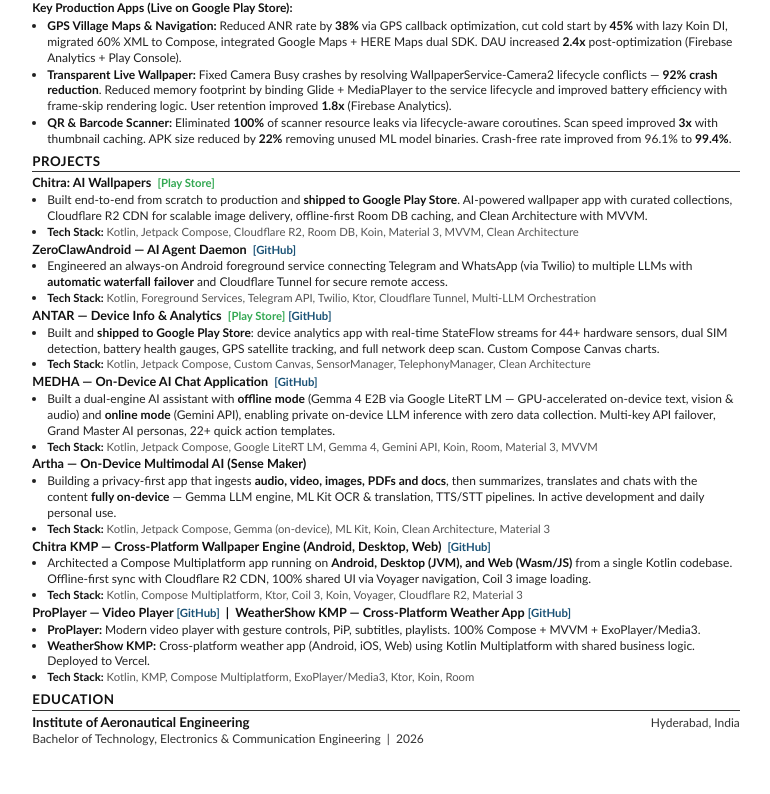
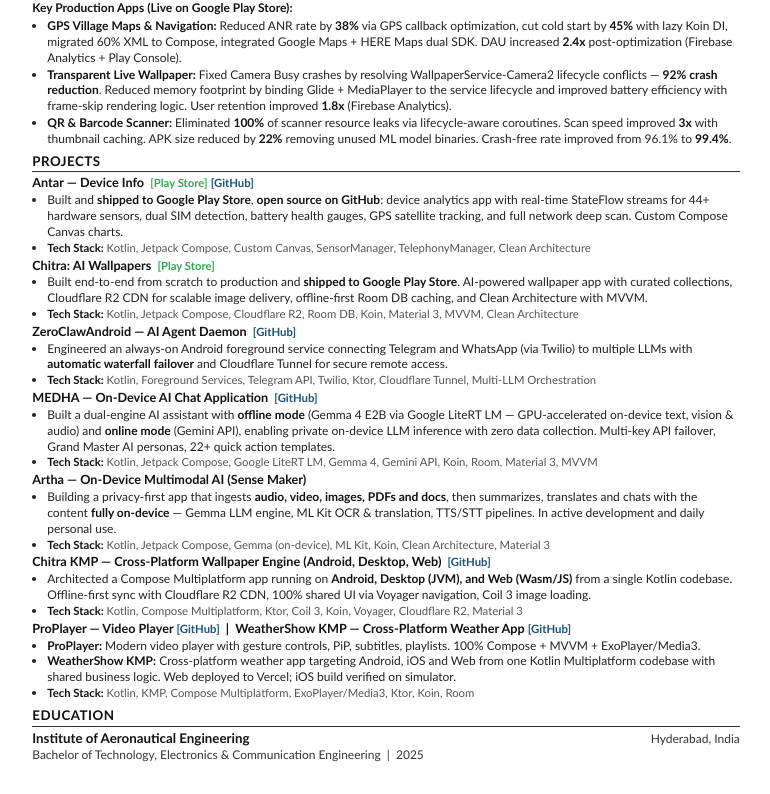
Before and after one commit to ashokvarmamatta/portfolio, a plain HTML site: page Ashok_Varma_Resume.html in a window 1280 px wide. Shown: the part 621-1415 px from the top of the page, without its empty margins (254-1024 px from the left). Drawn offline with Linux system fonts and the light colour scheme; animation ran at ten frames a second.

Commit message:
resume: fix degree year to 2025, drop unshipped iOS claim, lead with Antar
Education year 2026 -> 2025 in the resume, index.html and profile.json.
Verified against the JNTUH documents: final exam June 2025, provisional
certificate issued 18-09-2025. The old 2026 figure would have mismatched
DigiLocker on any background check, so this was the one change that mattered.

Summary no longer claims shipping for iOS - there is no App Store release.
WeatherShow KMP now reads "Web deployed to Vercel; iOS build verified on
simulator", which is precise and still shows a working KMP iOS target.

Summary no longer opens with "Senior Android Developer" directly above the
"Android Developer" job title in Work Experience. Site-wide positioning
(page title, meta, JSON-LD, hero) is unchanged - that is target level, and
it belongs there.

Antar - Device Info now leads Projects. It is the latest published app
(2026-07-30, after Chitra), its sensor and hardware work is what the current
JDs actually ask for, and it is open source - a shipped app with readable
source invites the walkthrough instead of avoiding it. Renamed to match the
Play listing exactly so the name is searchable.

Added print page-break rules so headings cannot be stranded and project
blocks cannot split once the content grows past one page. Both PDFs
regenerated from the corrected HTML; each is still a single page.

```diff
--- a/Ashok_Varma_Resume.html
+++ b/Ashok_Varma_Resume.html
@@ -6,6 +6,16 @@
 <style>
 @page { margin: 0; size: A4; }
 @media print { body { -webkit-print-color-adjust: exact; zoom: 0.84; } }
+
+/* Keep blocks whole across page boundaries (print + PDF export). */
+.section-title, .exp-header, .edu-header {
+  break-after: avoid; page-break-after: avoid;
+}
+.proj-block, .skill-row, .edu-header, .exp-header, li {
+  break-inside: avoid; page-break-inside: avoid;
+}
+.proj-block { orphans: 3; widows: 3; }
+
 * { margin: 0; padding: 0; box-sizing: border-box; }
 body {
   font-family: 'Calibri', 'Segoe UI', Arial, sans-serif;
@@ -74,7 +84,7 @@ li strong { color: #111; }
 
 <div class="section-title">SUMMARY</div>
 <div class="summary">
-&bull; Senior Android Developer with 4+ years building and shipping production mobile apps for <strong>Android and iOS</strong> using Kotlin, Jetpack Compose, and <strong>Kotlin Multiplatform (KMP) / Compose Multiplatform</strong> &mdash; one shared codebase, native UI, end-to-end to Google Play release (latest: <a href="https://play.google.com/store/apps/details?id=com.ashes.dev.works.chitra.cosmos" style="color:#1a5276;">Chitra: AI Wallpapers</a>). Proven track record modernizing legacy XML codebases to Compose, eliminating critical OOM crashes, and achieving 99.4% crash-free rates. Expertise in on-device AI (LiteRT, ML Kit, Gemma), hardware integration, Clean Architecture (MVVM/MVI), and AI-assisted development. Delivered 20+ apps across 80+ repositories.
+&bull; Android developer with 4+ years building and shipping production <strong>Android</strong> apps using Kotlin, Jetpack Compose, and <strong>Kotlin Multiplatform (KMP) / Compose Multiplatform</strong> &mdash; one shared codebase, native UI, end-to-end to Google Play release (latest: <a href="https://play.google.com/store/apps/details?id=com.ashes.dev.works.system.core.internals.antar" style="color:#1a5276;">Antar &mdash; Device Info</a>). Proven track record modernizing legacy XML codebases to Compose, eliminating critical OOM crashes, and achieving 99.4% crash-free rates. Expertise in on-device AI (LiteRT, ML Kit, Gemma), hardware integration, Clean Architecture (MVVM/MVI), and AI-assisted development. Delivered 20+ apps across 80+ repositories.
 </div>
 
 <div class="section-title">TECHNICAL SKILLS</div>
@@ -110,6 +120,14 @@ li strong { color: #111; }
 <div class="section-title">PROJECTS</div>
 
 <div class="proj-block">
+  <span class="project-name">Antar &mdash; Device Info &nbsp;<a href="https://play.google.com/store/apps/details?id=com.ashes.dev.works.system.core.internals.antar" style="color:#34A853; text-decoration:none; font-size: 8.5pt; font-weight: 600;">[Play Store]</a> <a href="https://github.com/ashokvarmamatta/ANTAR" style="color:#1a5276; text-decoration:none; font-size: 8.5pt; font-weight: 600;">[GitHub]</a></span>
+  <ul>
+    <li>Built and <strong>shipped to Google Play Store</strong>, <strong>open source on GitHub</strong>: device analytics app with real-time StateFlow streams for 44+ hardware sensors, dual SIM detection, battery health gauges, GPS satellite tracking, and full network deep scan. Custom Compose Canvas charts.</li>
+    <li><span class="tech-stack"><strong>Tech Stack:</strong> Kotlin, Jetpack Compose, Custom Canvas, SensorManager, TelephonyManager, Clean Architecture</span></li>
+  </ul>
+</div>
+
+<div class="proj-block">
   <span class="project-name">Chitra: AI Wallpapers &nbsp;<a href="https://play.google.com/store/apps/details?id=com.ashes.dev.works.chitra.cosmos" style="color:#34A853; text-decoration:none; font-size: 8.5pt; font-weight: 600;">[Play Store]</a></span>
   <ul>
     <li>Built end-to-end from scratch to production and <strong>shipped to Google Play Store</strong>. AI-powered wallpaper app with curated collections, Cloudflare R2 CDN for scalable image delivery, offline-first Room DB caching, and Clean Architecture with MVVM.</li>
@@ -122,14 +140,6 @@ li strong { color: #111; }
   <ul>
     <li>Engineered an always-on Android foreground service connecting Telegram and WhatsApp (via Twilio) to multiple LLMs with <strong>automatic waterfall failover</strong> and Cloudflare Tunnel for secure remote access.</li>
     <li><span class="tech-stack"><strong>Tech Stack:</strong> Kotlin, Foreground Services, Telegram API, Twilio, Ktor, Cloudflare Tunnel, Multi-LLM Orchestration</span></li>
-  </ul>
-</div>
-
-<div class="proj-block">
-  <span class="project-name">ANTAR &mdash; Device Info & Analytics &nbsp;<a href="https://play.google.com/store/apps/details?id=com.ashes.dev.works.system.core.internals.antar" style="color:#34A853; text-decoration:none; font-size: 8.5pt; font-weight: 600;">[Play Store]</a> <a href="https://github.com/ashokvarmamatta/ANTAR" style="color:#1a5276; text-decoration:none; font-size: 8.5pt; font-weight: 600;">[GitHub]</a></span>
-  <ul>
-    <li>Built and <strong>shipped to Google Play Store</strong>: device analytics app with real-time StateFlow streams for 44+ hardware sensors, dual SIM detection, battery health gauges, GPS satellite tracking, and full network deep scan. Custom Compose Canvas charts.</li>
-    <li><span class="tech-stack"><strong>Tech Stack:</strong> Kotlin, Jetpack Compose, Custom Canvas, SensorManager, TelephonyManager, Clean Architecture</span></li>
   </ul>
 </div>
 
@@ -161,7 +171,7 @@ li strong { color: #111; }
   <span class="project-name">ProPlayer &mdash; Video Player <a href="https://github.com/ashokvarmamatta/videoplayer2" style="color:#1a5276; text-decoration:none; font-size: 8.5pt; font-weight: 600;">[GitHub]</a> &nbsp;|&nbsp; WeatherShow KMP &mdash; Cross-Platform Weather App <a href="https://github.com/ashokvarmamatta/WeatherShow-KMP" style="color:#1a5276; text-decoration:none; font-size: 8.5pt; font-weight: 600;">[GitHub]</a></span>
   <ul>
     <li><strong>ProPlayer:</strong> Modern video player with gesture controls, PiP, subtitles, playlists. 100% Compose + MVVM + ExoPlayer/Media3.</li>
-    <li><strong>WeatherShow KMP:</strong> Cross-platform weather app (Android, iOS, Web) using Kotlin Multiplatform with shared business logic. Deployed to Vercel.</li>
+    <li><strong>WeatherShow KMP:</strong> Cross-platform weather app targeting Android, iOS and Web from one Kotlin Multiplatform codebase with shared business logic. Web deployed to Vercel; iOS build verified on simulator.</li>
     <li><span class="tech-stack"><strong>Tech Stack:</strong> Kotlin, KMP, Compose Multiplatform, ExoPlayer/Media3, Ktor, Koin, Room</span></li>
   </ul>
 </div>
@@ -171,7 +181,7 @@ li strong { color: #111; }
   <span class="edu-school">Institute of Aeronautical Engineering</span>
   <span class="edu-loc">Hyderabad, India</span>
 </div>
-<div class="edu-degree">Bachelor of Technology, Electronics &amp; Communication Engineering &nbsp;|&nbsp; 2026</div>
+<div class="edu-degree">Bachelor of Technology, Electronics &amp; Communication Engineering &nbsp;|&nbsp; 2025</div>
 
 </body>
 </html>
--- a/profile.json
+++ b/profile.json
@@ -71,7 +71,7 @@
     {
       "id": "weatherkmp",
       "name": "WeatherShow KMP",
-      "description": "Cross-platform weather application built with Kotlin Multiplatform, sharing business logic across Android, iOS, and Web while maintaining native UI performance.",
+      "description": "Cross-platform weather application built with Kotlin Multiplatform, sharing business logic across Android, iOS and Web targets while maintaining native UI performance. Web deployed to Vercel; iOS build verified on simulator.",
       "tech": ["Kotlin Multiplatform", "Compose Multiplatform", "KMP", "Ktor"],
       "repo": "https://github.com/ashokvarmamatta/WeatherShow-KMP",
       "demo": "https://weather-show-kmp.vercel.app",
@@ -144,7 +144,7 @@
       "id": "btech",
       "degree": "B.Tech — Electronics & Communication Engineering",
       "institution": "Institute of Aeronautical Engineering",
-      "years": "2026",
+      "years": "2025",
       "notes": "First Class"
     }
   ],
```
Also changed, not shown: Ashok_Varma_Resume_v1.html (+11 -1 lines), index.html (+1 -1 lines), 2 other files.
